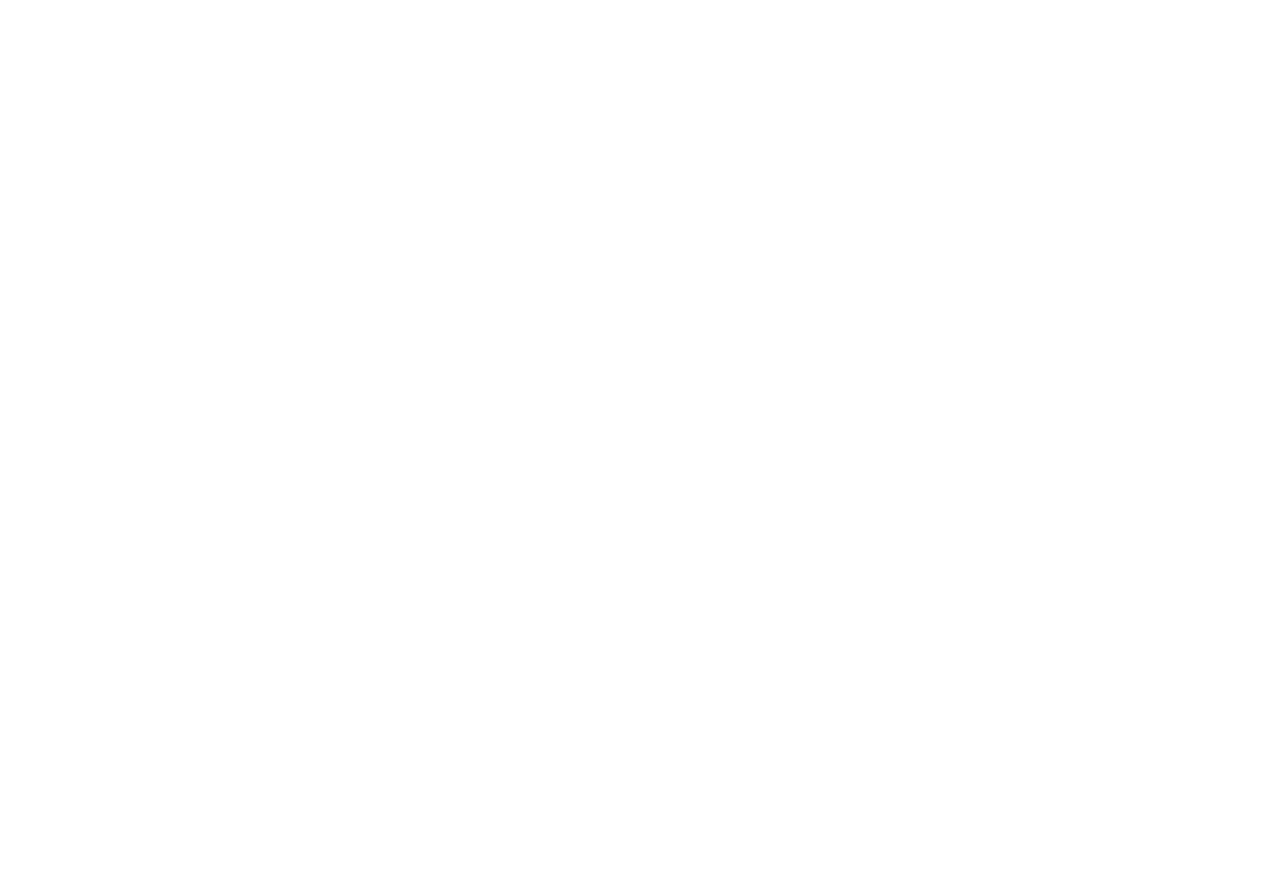
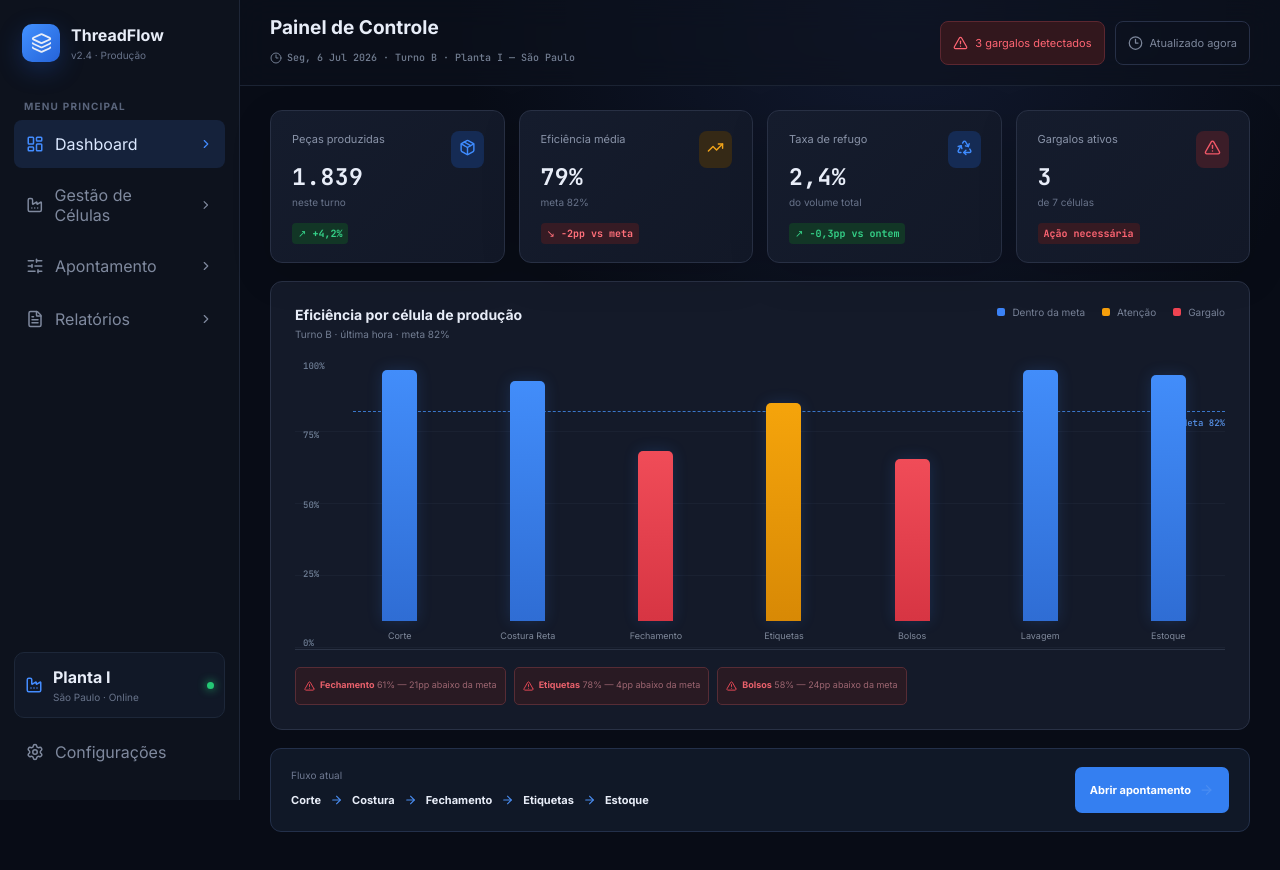
Before and after one commit to miguel852/threadflow, a plain HTML site: page index.html in a window 1280 px wide. Before the commit the page ends 800 px from the top, so only its background shows below. Drawn offline with Linux system fonts and the light colour scheme; the site is published under a folder, as on GitHub Pages, so addresses that start at the root find nothing.

Commit message:
Update asset paths in index.html to relative

```diff
--- a/index.html
+++ b/index.html
@@ -1,3 +1,3 @@
-<!doctype html><html lang="pt-BR"><head><meta charset="UTF-8"><meta name="viewport" content="width=device-width,initial-scale=1"><meta name="theme-color" content="#080c16"><title>ThreadFlow — Gestão de Produção</title>  <script type="module" crossorigin src="/assets/index-C4QNsDLj.js"></script>
-  <link rel="stylesheet" crossorigin href="/assets/index-DqAsfy5n.css">
+<!doctype html><html lang="pt-BR"><head><meta charset="UTF-8"><meta name="viewport" content="width=device-width,initial-scale=1"><meta name="theme-color" content="#080c16"><title>ThreadFlow — Gestão de Produção</title>  <script type="module" crossorigin src="./assets/index-C4QNsDLj.js"></script>
+  <link rel="stylesheet" crossorigin href="./assets/index-DqAsfy5n.css">
 </head><body><div id="root"></div></body></html>
```
